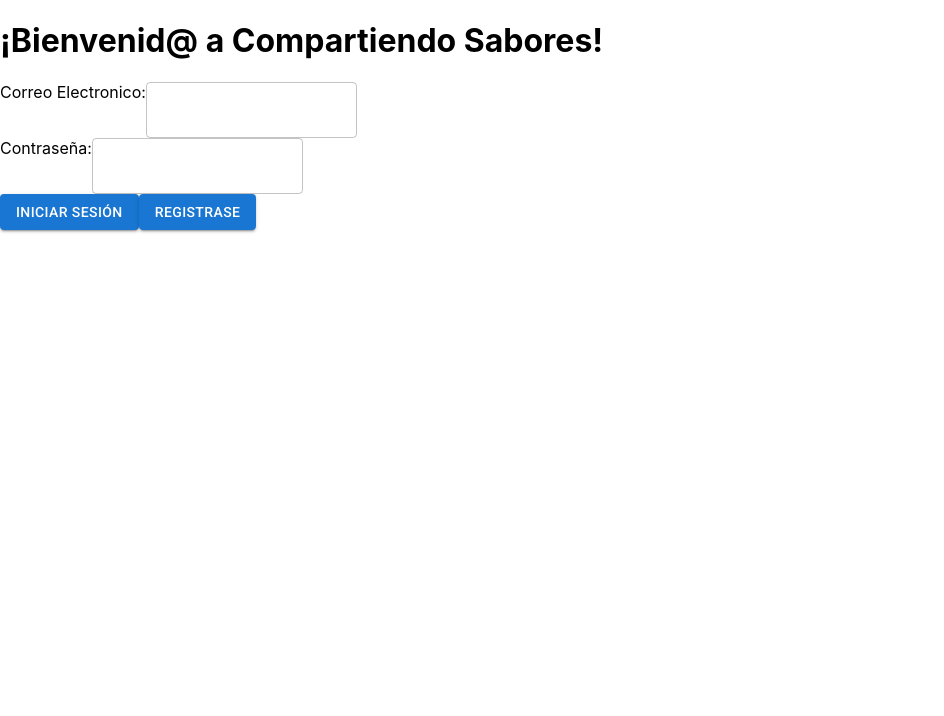
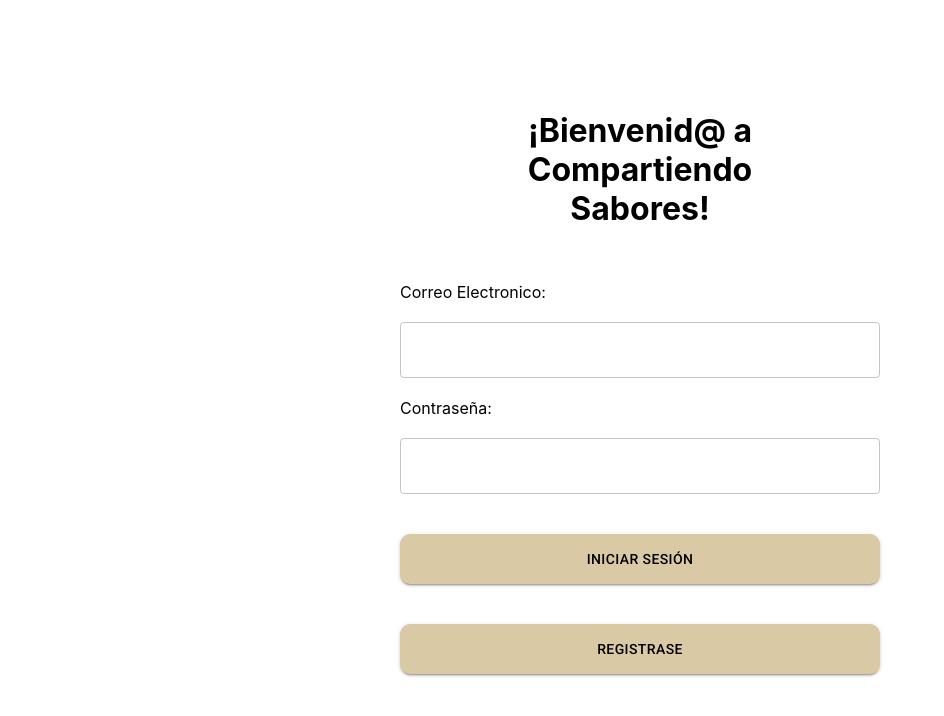
Before and after one commit to Gabicho258/compartiendo-sabores-react-tsx, a React (Create React App) app: page / in a window 1280 px wide. Shown: the top 716 px of the page, without its empty margins (0-944 px from the left). Built offline with nearby package versions, Linux system fonts and the light colour scheme.

Commit message:
Modificando el estilo de login

```diff
--- a/src/pages/Login/Login.tsx
+++ b/src/pages/Login/Login.tsx
@@ -25,17 +25,26 @@ export const Login = () => {
 
   return (
     <>
-      <h1>¡Bienvenid@ a Compartiendo Sabores!</h1>
+    <div className="container">
+      <div className="loginTitle">
+        <h1 className="loginTitle__t">
+        ¡Bienvenid@ a Compartiendo
+        <br />
+        Sabores!
+        </h1>
+      </div>
       <form className="loginForm">
-        <div className="loginForm__mail">
-          <label>
+        <div className="loginForm__email">
+          <div className="loginForm__email-label">
+            <label >
             Correo Electronico:
             </label>
+          </div>
           <TextField
             required
             id="email"
             type="email"
-            className="loginForm__mail-input"
+            className="loginForm__email-input"
             value={form.email}
             onChange={({ target }) => {
               inputChange(target.value, "email");
@@ -43,9 +52,11 @@ export const Login = () => {
           />
         </div>
         <div className="loginForm__password">
+          <div className="loginForm__email-label">
             <label>
               Contraseña:
             </label>
+          </div>
           <TextField
             required
             value={form.password}
@@ -57,20 +68,24 @@ export const Login = () => {
             }}
           />
         </div>
+        <div className="loginForm__btn-login">
           <Button
             variant="contained"
-          className="loginForm__btn-login"
+            className="loginForm__btn-login-b"
           >
             Iniciar Sesión
           </Button>
+        </div>
+        <div className="loginForm__btn-register">
           <Button
             variant="contained"
-          className="loginForm__btn-register">
+            className="loginForm__btn-register-b"
+          >
             Registrase
           </Button>
+        </div>
       </form>
-
-      {/* BEM */}
+    </div>
     </>
   );
 };
--- a/src/pages/Login/_Login.scss
+++ b/src/pages/Login/_Login.scss
@@ -1,13 +1,64 @@
-.div {
-    margin: 20px;
-
-    &__hola {
-        color: red;
-        &-span {
-            color: black;
-        }
-    }
-    &__adios {
-        color: blue;
+.loginTitle {
+    display: grid;
+    place-items: center;
+    margin-top: 90px;
+    &__t{
+        max-width: 400px;
+        text-align: center;
     }
 }
+
+.loginForm {
+    display: grid;
+    place-items: center;
+    padding: 2rem;
+        &__email {
+            &-label {
+                text-align: left;
+                margin-bottom: 20px;
+            }
+            &-input {
+                width: 30em;
+                margin-bottom: 20px;
+                border-radius: 10px;
+            }
+        }
+
+        &__password {
+            &-label {
+                text-align: left;
+                margin-bottom: 20px;
+            }
+            &-input {
+                width: 30em;
+                margin-bottom: 40px;
+                border-radius: 10px;
+            }
+        }
+        &__btn-login{
+            margin-bottom: 40px;
+            &-b{
+                color: black;
+                background-color: #D9C9A5;
+                height: 50px;
+                width: 480px;
+                border-radius: 10px;
+            }
+            &-b:hover{
+                background-color: #F47E68;
+            }
+        }
+        &__btn-register{
+            &-b{
+                color: black;
+                background-color: #D9C9A5;
+                height: 50px;
+                width: 480px;
+                border-radius: 10px;
+            }
+            &-b:hover{
+                background-color: #F47E68;
+            }
+        }
+
+    }
```
Lines whose indentation alone changed are shown as unchanged.
